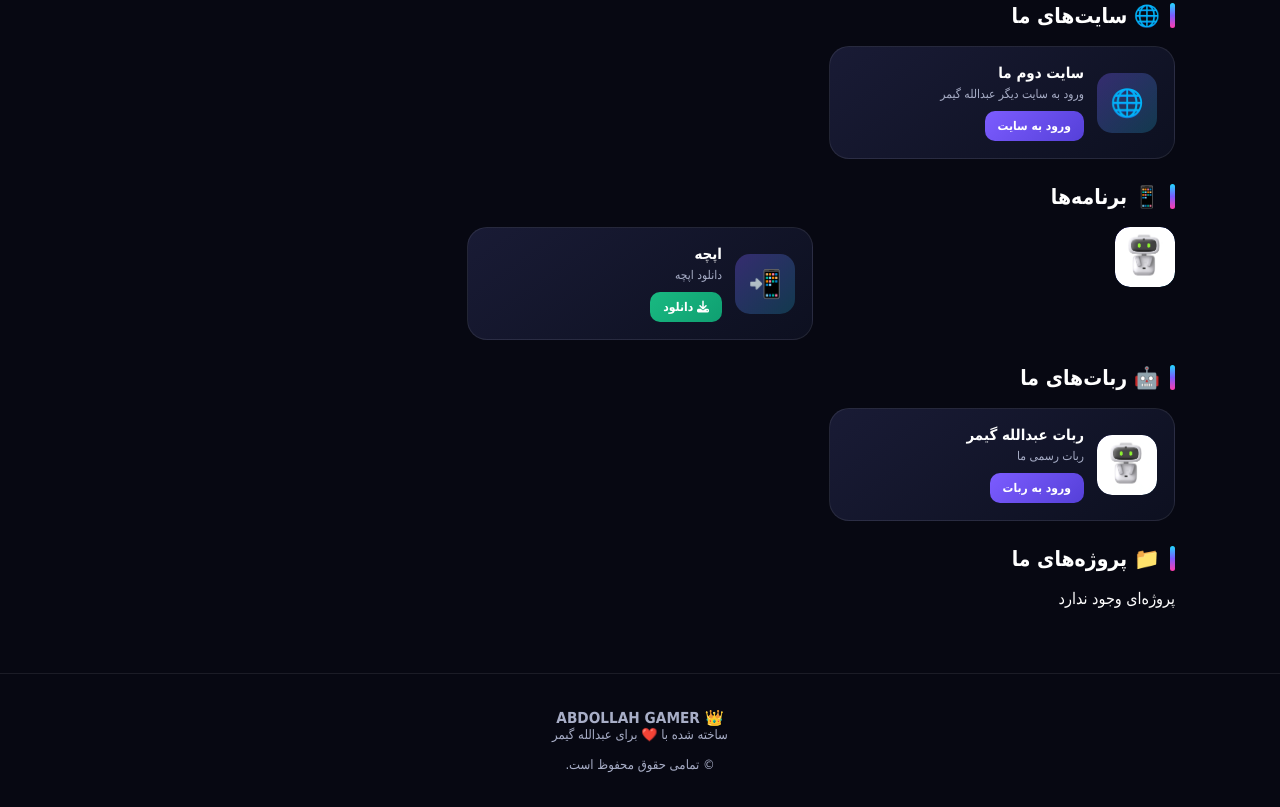
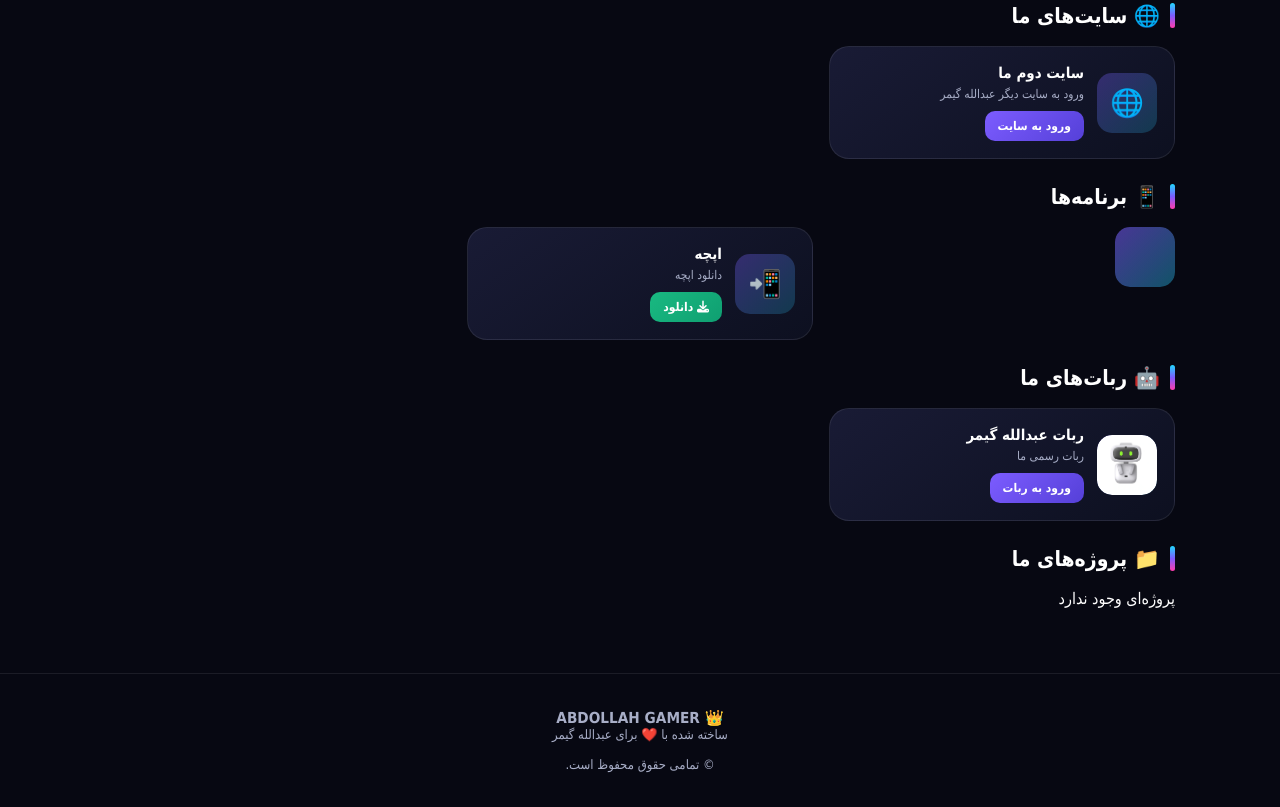
Before and after one commit to abdallhgamer/abdallhgamer.github.io, a plain HTML site: page index.html in a window 1280 px wide. Shown: the part 705-1512 px from the top of the page. Drawn offline with Linux system fonts and the light colour scheme; a small style sheet from the web is missing.

Commit message:
Update index.html

```diff
--- a/index.html
+++ b/index.html
@@ -349,7 +349,6 @@ footer strong {
 <div class="cards">
 <div class="icon">
     <div class="icon">
-            <img src="aibi-pocket-pet-ai-living.jpg" alt "ربات عبدالله گیمر">
     </div>
 </div>
     <div class="card item" data-category="apps">
```
